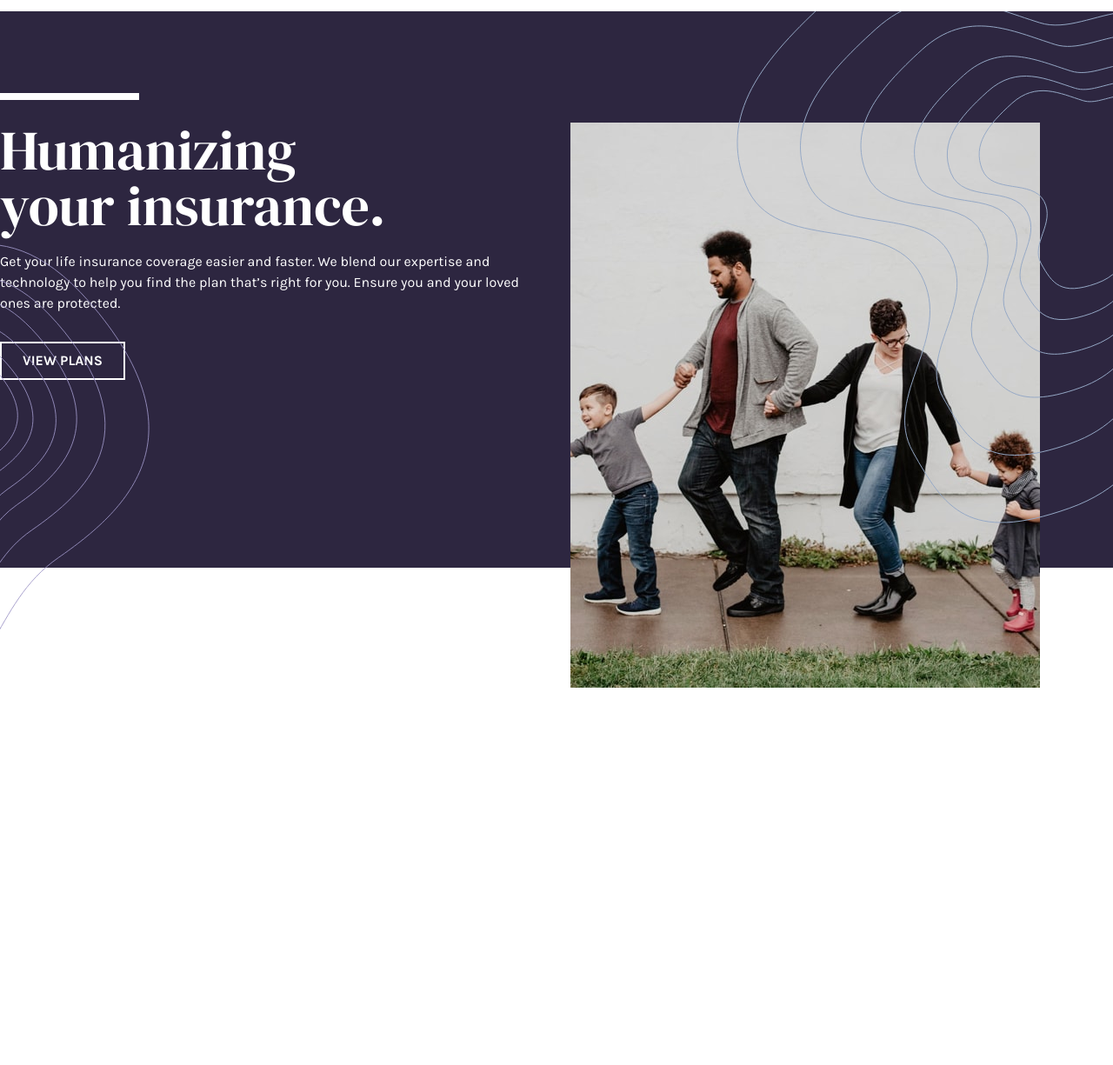
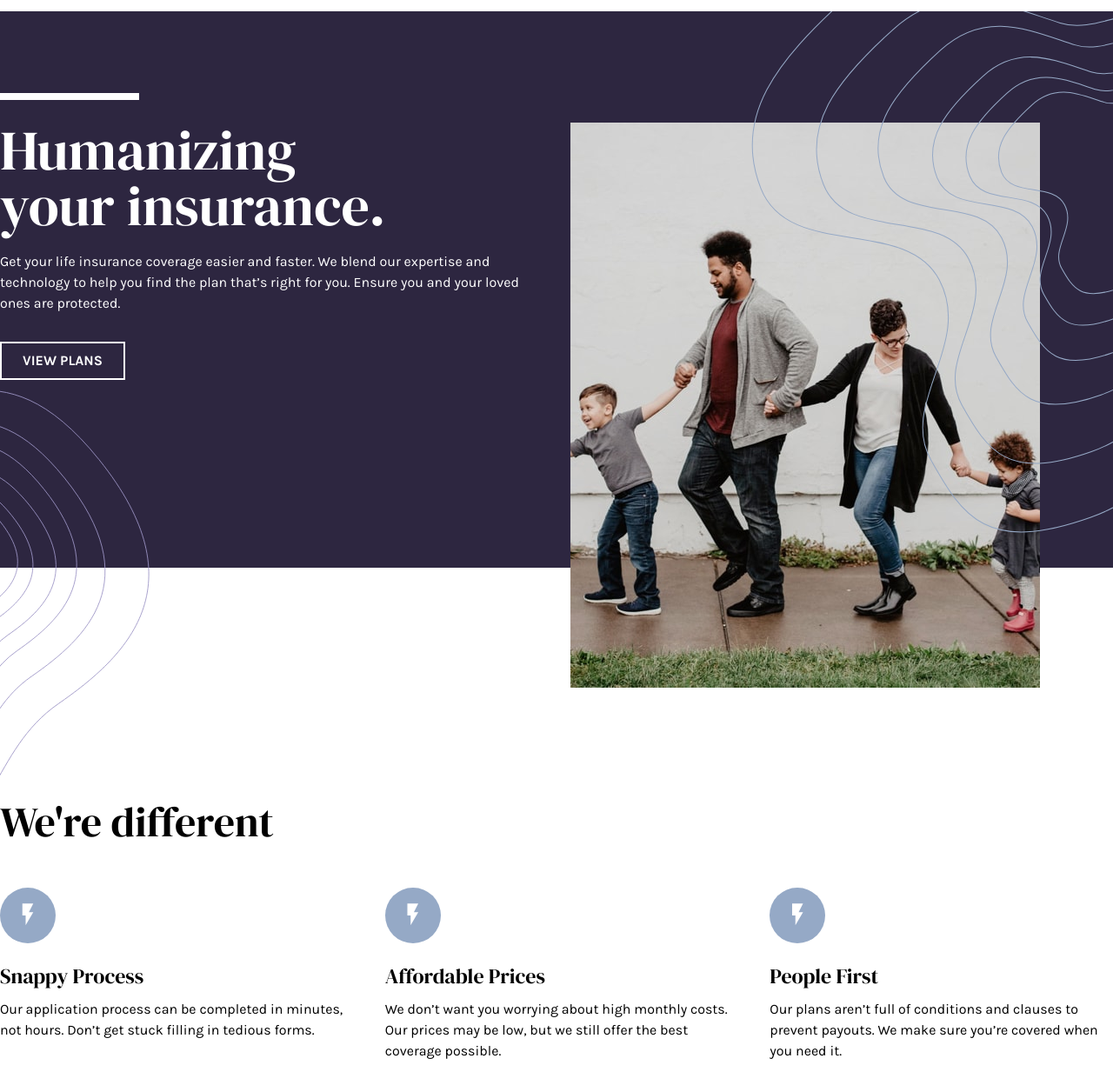
Before and after one commit to angel-codes/insure-landing-page, a website: page index.html in a window 1280 px wide. Shown: the part 75-1300 px from the top of the page at 87% size. Before the commit the page ends 994 px from the top, so only its background shows below. Drawn offline with nearby package versions, Linux system fonts and the light colour scheme; files that its build step writes are made by us from their sources.

Commit message:
about section

```diff
--- a/index.css
+++ b/index.css
@@ -47,12 +47,12 @@ body {
 .intro-section::before {
   content: '';
   position: absolute;
-  width: 433px;
-  height: 589px;
+  width: 26rem;
+  height: 600px;
   background-image: url(/images/bg-pattern-intro-right-desktop.svg);
   background-repeat: no-repeat;
   background-size: cover;
-  top: 88px;
+  top: 0;
   right: 0;
 }
 
@@ -64,7 +64,7 @@ body {
   background-image: url(/images/bg-pattern-intro-left-desktop.svg);
   background-repeat: no-repeat;
   background-size: contain;
-  bottom: 0;
+  bottom: -15rem;
   left: 0;
 }
 
--- a/index.html
+++ b/index.html
@@ -24,6 +24,10 @@
       rel="stylesheet"
     />
     <link rel="stylesheet" href="src/css/main.css" />
+    <link
+      rel="stylesheet"
+      href="https://cdn.materialdesignicons.com/5.6.55/css/materialdesignicons.min.css"
+    />
   </head>
   <body>
     <!-- Navigation -->
@@ -54,7 +58,7 @@
     </header>
 
     <!-- Intro -->
-    <section class="intro-section bg-dark-violet">
+    <section class="intro-section bg-dark-violet relative">
       <div class="container mx-auto grid grid-cols-2 gap-8 py-32">
         <div class="col-span-1">
           <h1 class="heading text-6xl text-white leading-none relative">
@@ -75,5 +79,51 @@
         />
       </div>
     </section>
+
+    <!-- About -->
+    <section class="mt-64 container mx-auto">
+      <h2 class="text-5xl">We're different</h2>
+      <div class="grid grid-cols-3 gap-12 mt-10">
+        <div>
+          <div
+            class="bg-grayish-blue w-16 h-16 rounded-full flex items-center justify-center mb-5"
+          >
+            <span class="mdi mdi-flash text-3xl text-white"></span>
+          </div>
+          <h4 class="text-2xl mb-2">Snappy Process</h4>
+          <p class="text-base">
+            Our application process can be completed in minutes, not hours.
+            Don’t get stuck filling in tedious forms.
+          </p>
+        </div>
+        <div>
+          <div
+            class="bg-grayish-blue w-16 h-16 rounded-full flex items-center justify-center mb-5"
+          >
+            <span class="mdi mdi-flash text-3xl text-white"></span>
+          </div>
+          <h4 class="text-2xl mb-2">Affordable Prices</h4>
+          <p class="text-base">
+            We don’t want you worrying about high monthly costs. Our prices may
+            be low, but we still offer the best coverage possible.
+          </p>
+        </div>
+        <div>
+          <div
+            class="bg-grayish-blue w-16 h-16 rounded-full flex items-center justify-center mb-5"
+          >
+            <span class="mdi mdi-flash text-3xl text-white"></span>
+          </div>
+          <h4 class="text-2xl mb-2">People First</h4>
+          <p class="text-base">
+            Our plans aren’t full of conditions and clauses to prevent payouts.
+            We make sure you’re covered when you need it.
+          </p>
+        </div>
+      </div>
+    </section>
+
+    <!-- Call to action -->
+    <section class="container mx-auto my-32"></section>
   </body>
 </html>
```
